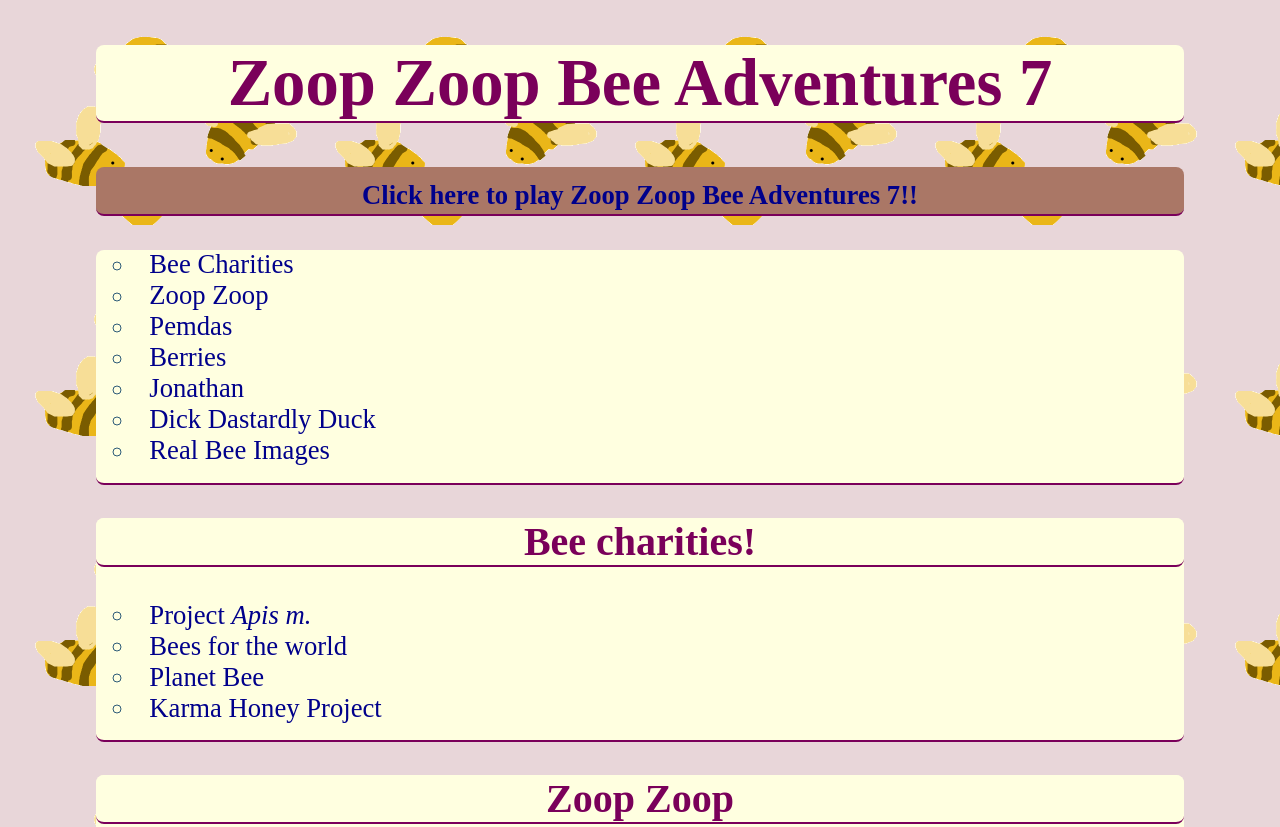
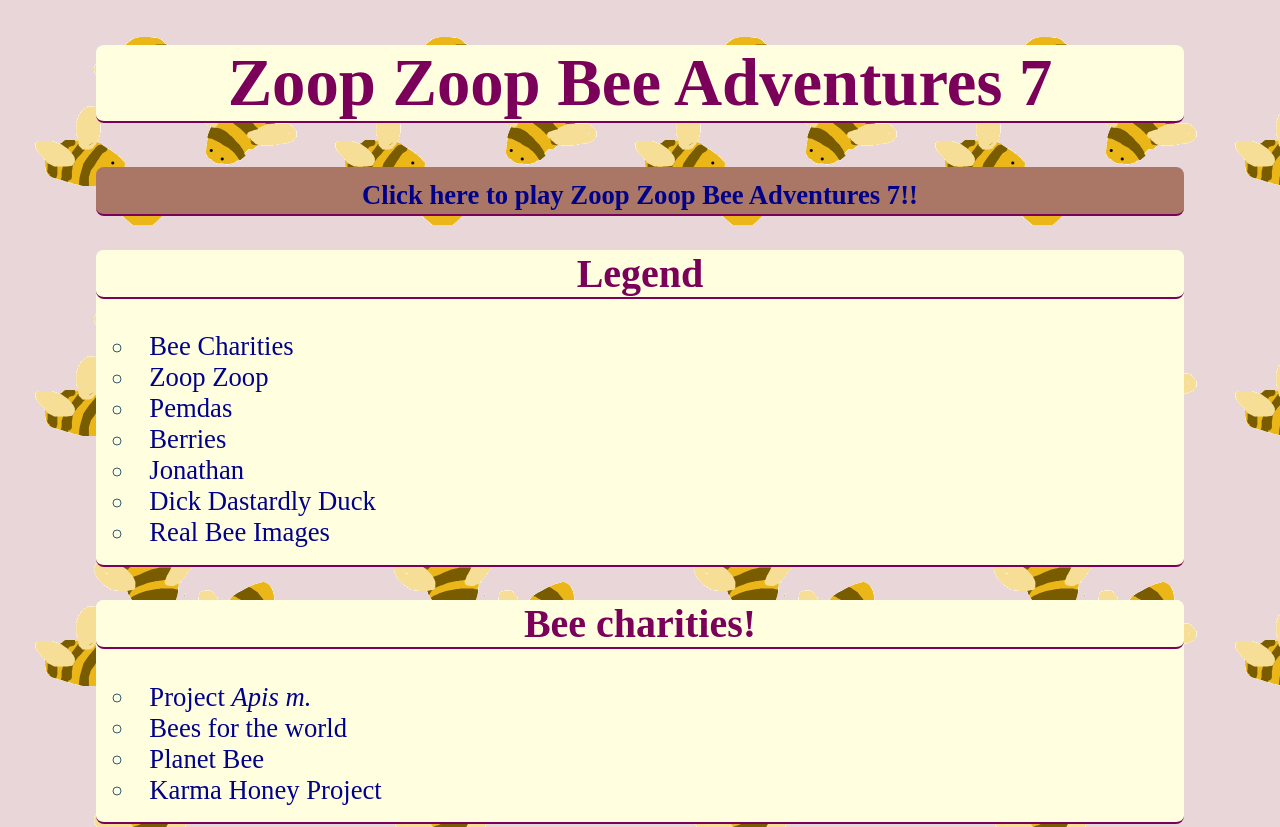
Before and after one commit to Gertkeno/ZoopZoopAdventuresSeven, a plain HTML site: page docs/index.html in a window 1280 px wide. Shown: the top 827 px of the page. Drawn offline with Linux system fonts and the light colour scheme.

Commit message:
modeline and nav header

```diff
--- a/docs/index.html
+++ b/docs/index.html
@@ -112,6 +112,7 @@
 </h2>
 
 <nav>
+  <h2>Legend</h2>
   <ul>
     <li><a href="#charities">Bee Charities</a></li>
     <li><a href="#zoopzoop">Zoop Zoop</a></li>
@@ -231,3 +232,4 @@ src="img/tumblr_dbf74f32bf1e280e500f6cbc4d7e66fd_df78a540_250.webp" />
 </div>
 </body>
 </html>
+<!-- vim: set expandtab shiftwidth=2: -->
```
